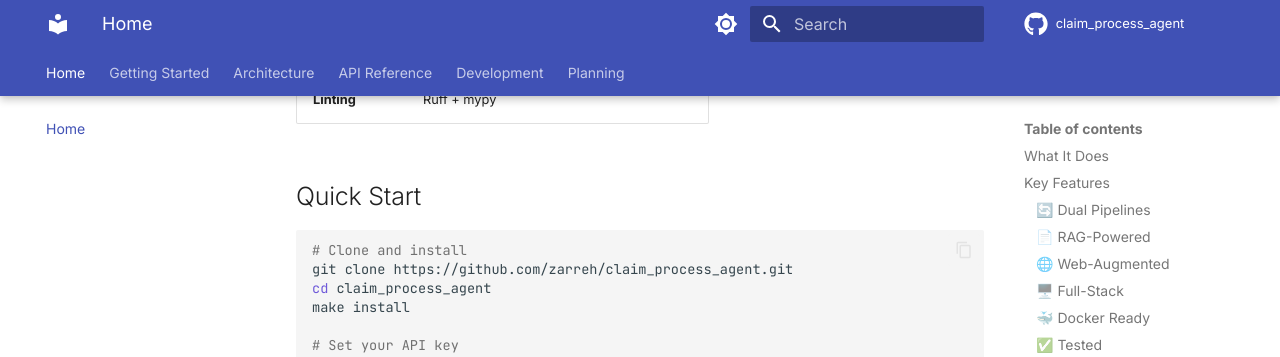
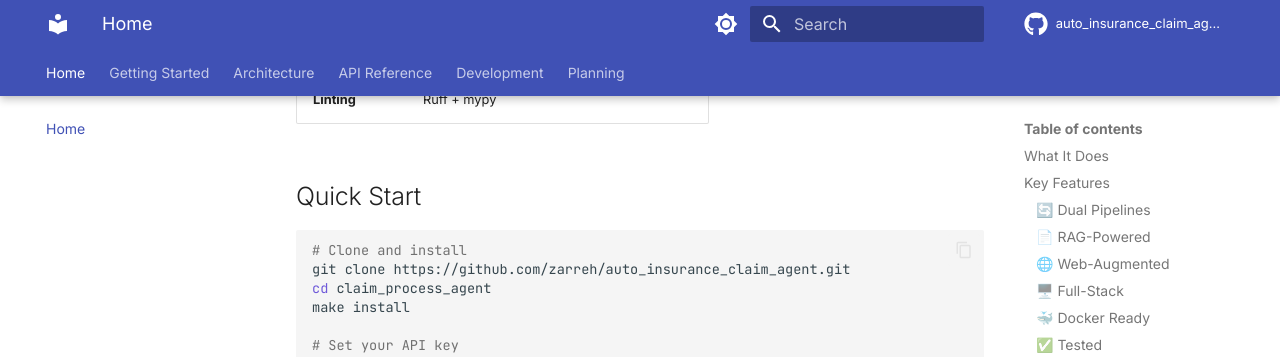
Before and after one commit to zarreh/auto_insurance_claim_agent, an MkDocs documentation site: the page built from docs/index.md, in a window 1280 px wide and 900 px high, scrolled down 1814 px. Shown: the top 357 px of the window. Built offline with MkDocs 1.6.1 and Material for MkDocs 9.7.7, drawn with Linux system fonts in a browser that asks for light colours; comment, search, counter and statistics services are not loaded.

Commit message:
chore: update repo URLs to auto_insurance_claim_agent
- Updated git clone URLs in README, docs, and contributing guide
- Updated mkdocs.yml site_url, repo_name, and repo_url
- Updated GitHub Pages documentation links in README

````diff
--- a/docs/index.md
+++ b/docs/index.md
@@ -89,7 +89,7 @@ Multi-stage Docker builds with **docker-compose** orchestration, health checks,
 
 ```bash
 # Clone and install
-git clone https://github.com/zarreh/claim_process_agent.git
+git clone https://github.com/zarreh/auto_insurance_claim_agent.git
 cd claim_process_agent
 make install
 
--- a/mkdocs.yml
+++ b/mkdocs.yml
@@ -1,10 +1,10 @@
 site_name: Claim Processing Agent
 site_description: Agentic RAG Insurance Claim Processing System — Technical Documentation
 site_author: Alireza Zarreh
-site_url: ""
+site_url: https://zarreh.github.io/auto_insurance_claim_agent/
 
-repo_name: claim_process_agent
-repo_url: https://github.com/zarreh/claim_process_agent
+repo_name: auto_insurance_claim_agent
+repo_url: https://github.com/zarreh/auto_insurance_claim_agent
 
 theme:
   name: material
````
Also changed, not shown: README.md (+3 -3 lines), docs/development/contributing.md (+1 -1 lines), docs/getting-started/quickstart.md (+1 -1 lines).
